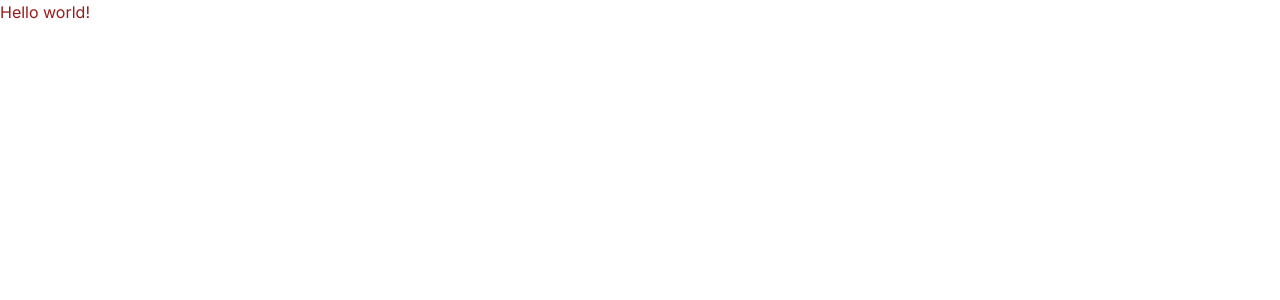
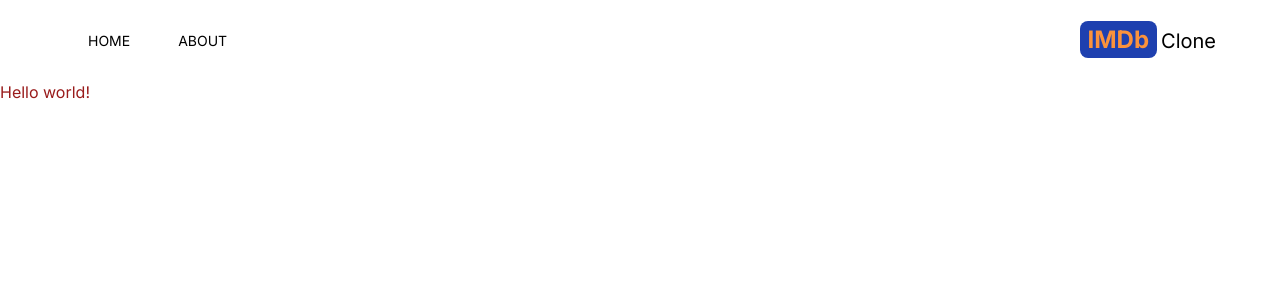
Before and after one commit to Caiquegam/imdb, a Next.js app: page / in a window 1280 px wide. Shown: the top 300 px of the page. Built offline with nearby package versions, Linux system fonts and the light colour scheme.

Commit message:
create the header section

```diff
--- a/package.json
+++ b/package.json
@@ -11,7 +11,8 @@
   "dependencies": {
     "next": "13.5.6",
     "react": "^18",
-    "react-dom": "^18"
+    "react-dom": "^18",
+    "react-icons": "^4.11.0"
   },
   "devDependencies": {
     "autoprefixer": "^10.4.16",
--- a/src/app/layout.jsx
+++ b/src/app/layout.jsx
@@ -1,6 +1,7 @@
 import { Inter } from 'next/font/google'
 import Head from './head'
 import './globals.css'
+import Header from '@/components/Header'
 
 const inter = Inter({ subsets: ['latin'] })
 
@@ -8,7 +9,14 @@
   return (
     <html lang="en">
       <Head></Head>
-      <body className={inter.className}>{children}</body>
+      <body className={inter.className}>
+        {/* Header */}
+        <Header/>
+        {/* Navbar */}
+
+        {/* SearchBox */}
+        {children}
+      </body>
     </html>
   )
 }
--- /dev/null
+++ b/src/components/Header.jsx
@@ -0,0 +1,24 @@
+import React from 'react'
+import MenuItem from './MenuItem'
+import {AiTwotoneHome} from "react-icons/ai";
+import{BsInfoSquareFill} from "react-icons/bs"
+import Link from 'next/link';
+
+export default function Header() {
+  return (
+    <div className='flex justify-between mx-2 max-w-6xl sm:mx-auto items-center py-6'>
+     <div className="flex">
+        <MenuItem title="HOME" address="/" Icon={AiTwotoneHome}/>
+        <MenuItem title="ABOUT" address="/about" Icon={BsInfoSquareFill}/>
+     </div>
+     <div className="">
+      <Link href="/">
+        <h2 className='text-2xl'>
+          <span className='font-bold bg-blue-800 py-1 px-2 rounded-lg text-orange-400 mr-1'>IMDb</span>
+          <span className='text-xl hidden sm:inline'>Clone</span>
+          </h2>
+      </Link>
+     </div>
+    </div>
+  )
+}
--- /dev/null
+++ b/src/components/MenuItem.jsx
@@ -0,0 +1,13 @@
+import Link from 'next/link'
+import React from 'react'
+
+export default function MenuItem({title, address, Icon}) {
+  return (
+    <div>
+      <Link href={address} className='mx-4 lg:mx-6 hover:text-amber-600'>
+        <Icon className="text-2xl sm:hidden mx-4"/>
+        <p className="hidden sm:inline my-2 text-sm">{title}</p>
+      </Link>
+    </div>
+  );
+};
```
Also changed, not shown: 1 other file (tests, documents, lock files or other folders).
